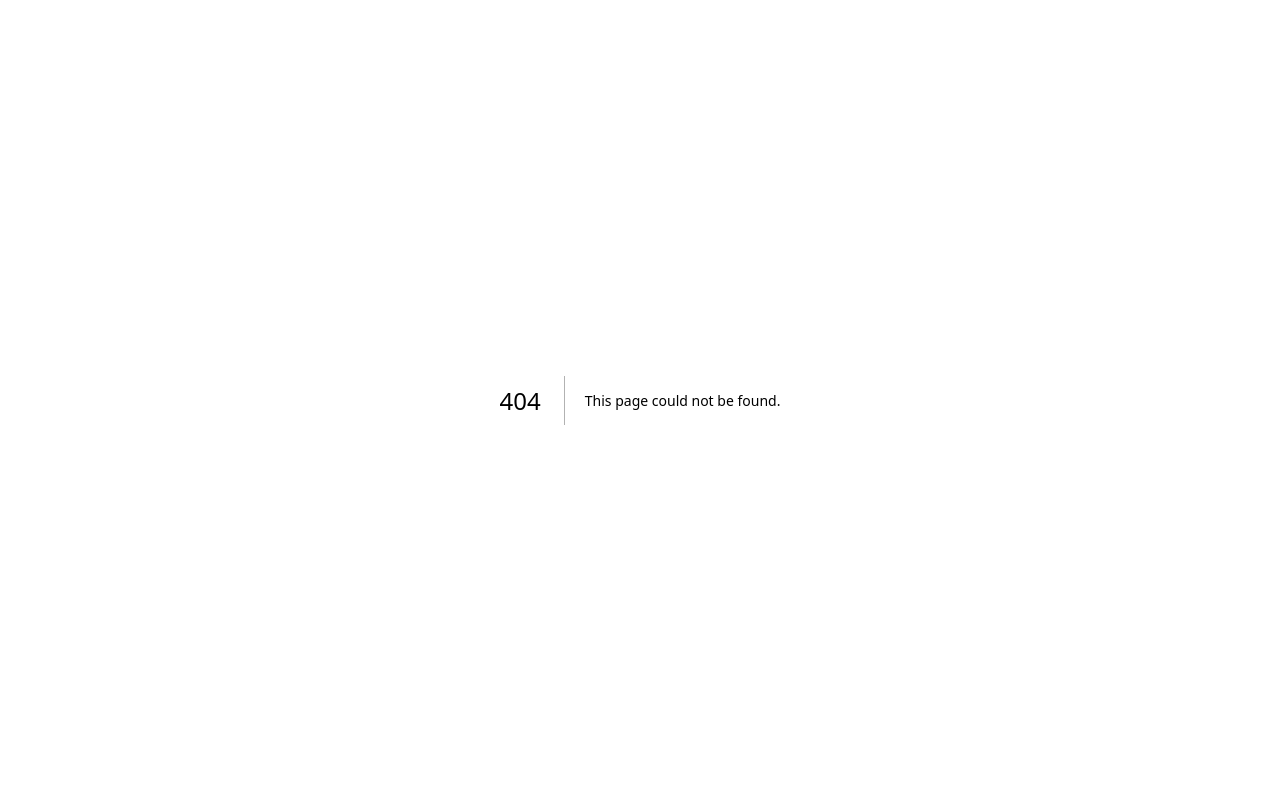
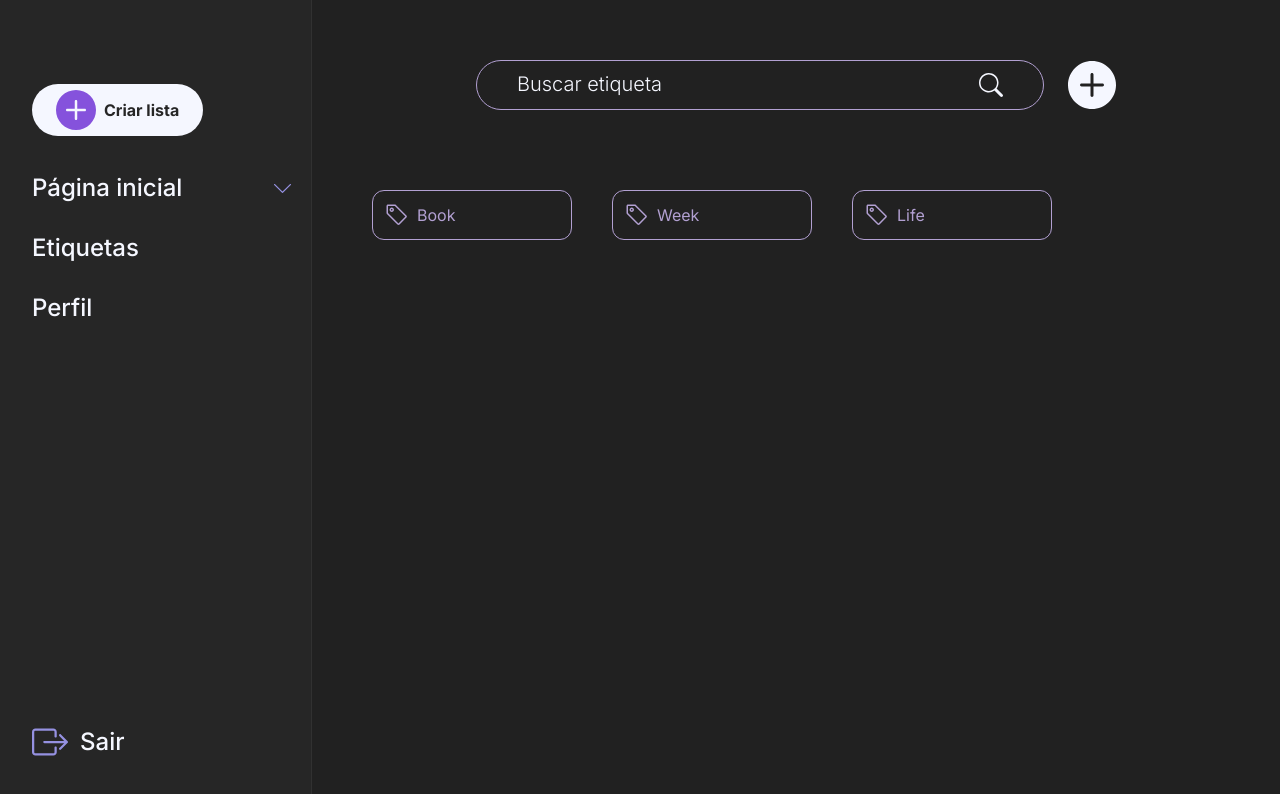
Before and after one commit to stephanievic/todo-list-nextjs, a Next.js app: page /label in a window 1280 px wide. Before the commit this address had no page. Shown: the top 794 px of the page. Built offline with nearby package versions, Linux system fonts and the light colour scheme.

Commit message:
init label page

```diff
--- /dev/null
+++ b/src/app/components/cardLabel.tsx
@@ -0,0 +1,16 @@
+import TagIcon from "../../../public/Tag.svg"
+import Image from "next/image"
+
+interface CardLabelProps {
+    name: string
+    id: number
+}
+
+export default function CardLabel ({name, id}:CardLabelProps) {
+    return (
+        <div className="flex gap-2 w-[200px] p-3 text-purple-100 border border-purple-100 rounded-xl cursor-pointer hover:opacity-80">
+            <Image src={TagIcon} alt="icone de tag"/>
+            <p>{name}</p>
+        </div>
+    )
+}
--- a/src/app/components/menu.tsx
+++ b/src/app/components/menu.tsx
@@ -18,7 +18,7 @@ export default function Menu () {
                         <Link href={'/home'} className='text-2xl font-medium text-white-100 hover:text-purple-100'> Página inicial </Link>
                         <Image src={ArrowDown} alt='arrow down'/>
                     </div>
-                    <Link href={'#'} className='text-2xl font-medium text-white-100 hover:text-purple-100'>Etiquetas</Link>
+                    <Link href={'/label'} className='text-2xl font-medium text-white-100 hover:text-purple-100'>Etiquetas</Link>
                     <Link href={'#'} className='text-2xl font-medium text-white-100 hover:text-purple-100'>Perfil</Link>
                 </div>
                 <button className='flex items-center gap-3 text-2xl font-medium text-white-100 hover:text-purple-100'><Image src={LogOut} alt="Box Arrow Right"/>
--- /dev/null
+++ b/src/app/label/page.tsx
@@ -0,0 +1,78 @@
+'use client'
+
+import { useEffect, useState } from "react"
+
+import CardLabel from "../components/cardLabel"
+import Menu from "../components/menu"
+import Search from "../components/search"
+
+interface Label {
+    name: string
+    id: number
+}
+
+export default function Label () {
+    const [labels, setLabels] = useState<Label[]>()
+    const [searchLabel, setSearchLabel] = useState("")
+
+    useEffect (() => {
+        setLabels([
+            { name: "Book", id: 1 },
+            { name: "Week", id: 2 },
+            { name: "Life", id: 3 }
+        ])
+    }, [])
+
+    const addLabel = () => {
+        //a ser implentado
+    }
+
+    const searchFiltered = labels?.filter((label) => label.name.toLowerCase().includes(searchLabel.toLowerCase())) ?? []
+
+    return (
+        <div className='min-h-screen flex bg-black-200'>
+            <Menu/>
+
+            <main className='w-full ml-[312px] p-[60px] space-y-20' >
+                <div className="flex gap-6 items-center justify-center">
+                    <Search placeholder="Buscar etiqueta" addItem={addLabel} searchItem={setSearchLabel} />
+                </div>
+
+                {
+                    searchLabel.length > 0 ? (
+                        <div>
+                            {
+                                searchFiltered?.length > 0 ? (
+                                    <div className="text-white-100">
+                                        {searchFiltered?.map((search, index) =>(
+                                            <CardLabel key={index} name={search.name} id={search.id}/>
+                                        ))}
+                                    </div>
+                                ):
+                                (
+                                    <div >
+                                        <p className="text-purple-200">Não foi encontrada nenhuma etiqueta com este nome.</p>
+                                    </div>
+                                )
+                            }
+                        </div>
+
+                    ) :
+                        (
+                            <section className="space-y-10">
+                                <div className="flex flex-wrap gap-10">
+                                    {
+                                        labels?.map((label, index) => (
+                                            <CardLabel key={index} name={label.name} id={label.id}/>
+                                        ))
+                                    }
+                                </div>
+                            </section>
+
+                        )
+                }
+
+            </main>
+        </div>
+    )
+}
```
Also changed, not shown: public/Tag.svg (added).
